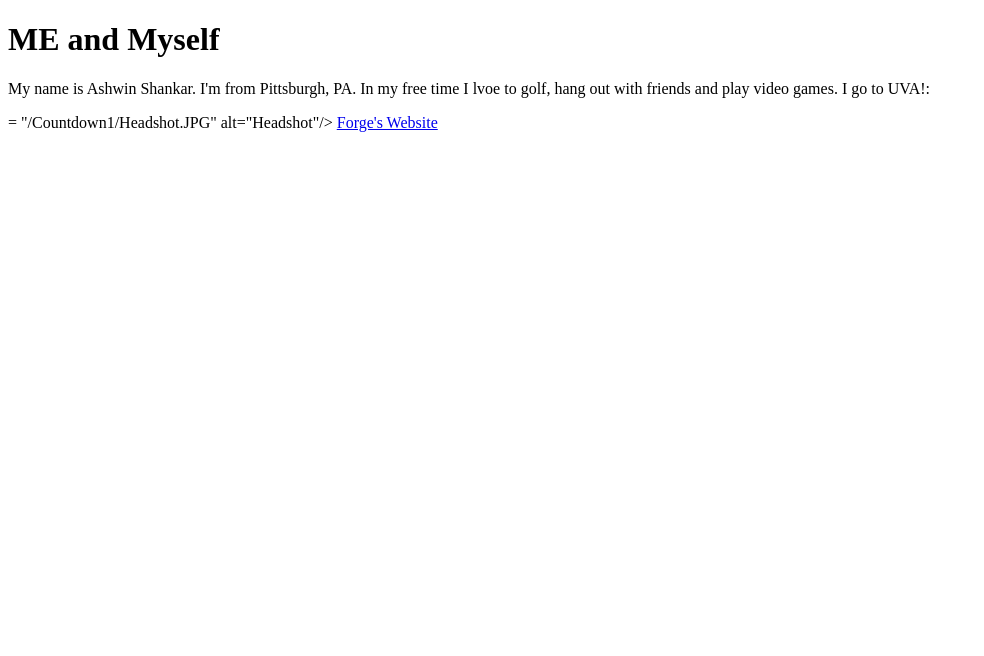
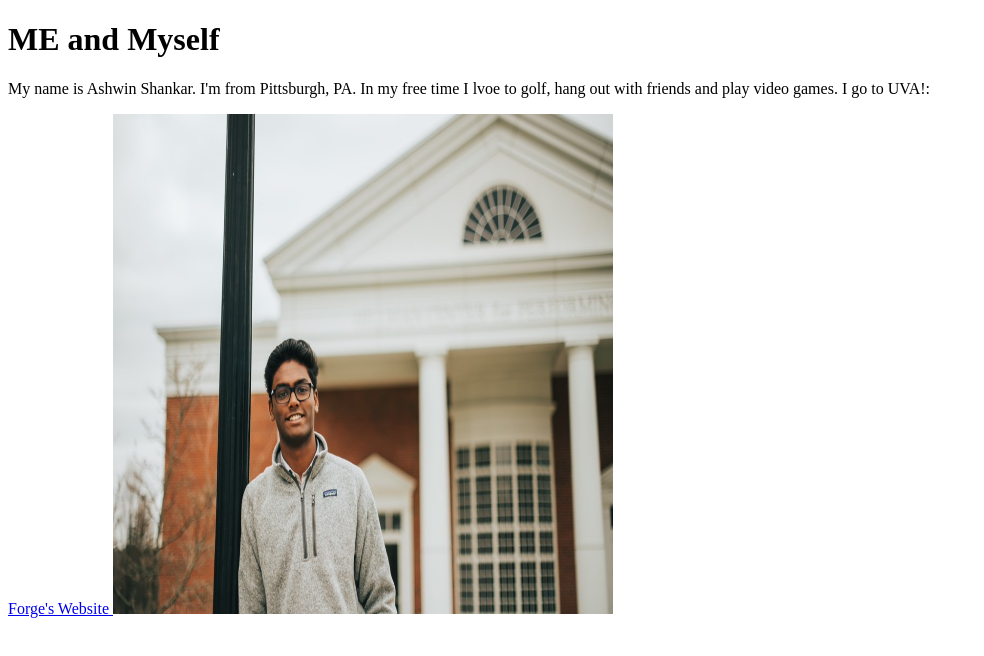
Before and after one commit to 20Shankara/Countdown1, a plain HTML site: page website.html in a window 1280 px wide. Shown: the whole page, without its empty margins (0-984 px from the left). Drawn offline with Linux system fonts and the light colour scheme.

Commit message:
initial commit

```diff
--- a/website.html
+++ b/website.html
@@ -8,10 +8,12 @@
 		<h1> ME and Myself</h1>
 		<p>My name is Ashwin Shankar. I'm from Pittsburgh, PA. In my free time I lvoe to golf, hang out with friends and play video games.
 			I go to UVA!:</p>
-		<img src>= "/Countdown1/Headshot.JPG" alt="Headshot"/> </img>
+
 		<a href="https://joinforge.co/"
 		target ="_blank"> Forge's Website </a>
 
 
 	</body>
+	<img = src="Headshot.JPG" width="500" height ="500">
+
 </html>
```
